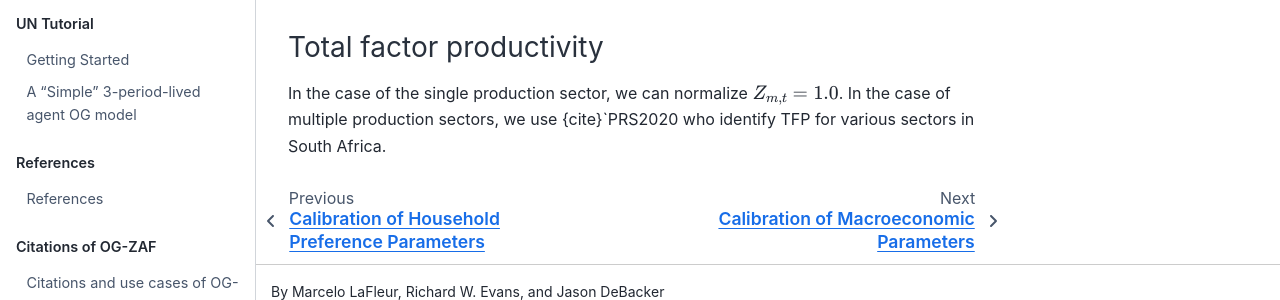
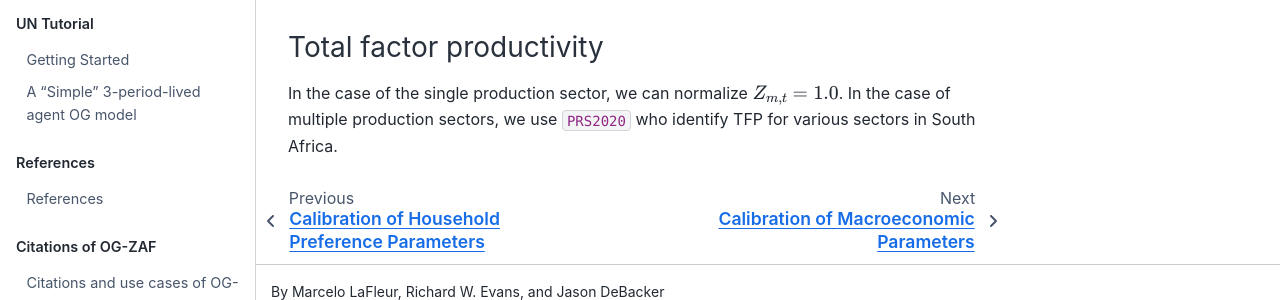
Before and after one commit to EAPD-DRB/OG-ZAF, a Jupyter Book: the page built from docs/book/content/calibration/firms.md, in a window 1280 px wide and 900 px high, scrolled down 603 px. Shown: the part 558-858 px from the top of the window. Built offline with Jupyter Book 1.0.4 settings and Sphinx 7.4.7 and the Sphinx Book theme 1.1.4, drawn with Linux system fonts in a browser that asks for light colours; comment, search, counter and statistics services are not loaded; cross-references to code outside the pages are shown as plain code.

Commit message:
Fixed citation typo

```diff
--- a/docs/book/content/calibration/firms.md
+++ b/docs/book/content/calibration/firms.md
@@ -34,4 +34,4 @@ We use a default value of $\gamma =0.40$, which corresponds to one minus labor's
 
 ### Total factor productivity
 
-In the case of the single production sector, we can normalize $Z_{m,t}=1.0$.  In the case of multiple production sectors, we use {cite}`PRS2020 who identify TFP for various sectors in South Africa.
+In the case of the single production sector, we can normalize $Z_{m,t}=1.0$.  In the case of multiple production sectors, we use {cite}`PRS2020` who identify TFP for various sectors in South Africa.
```
